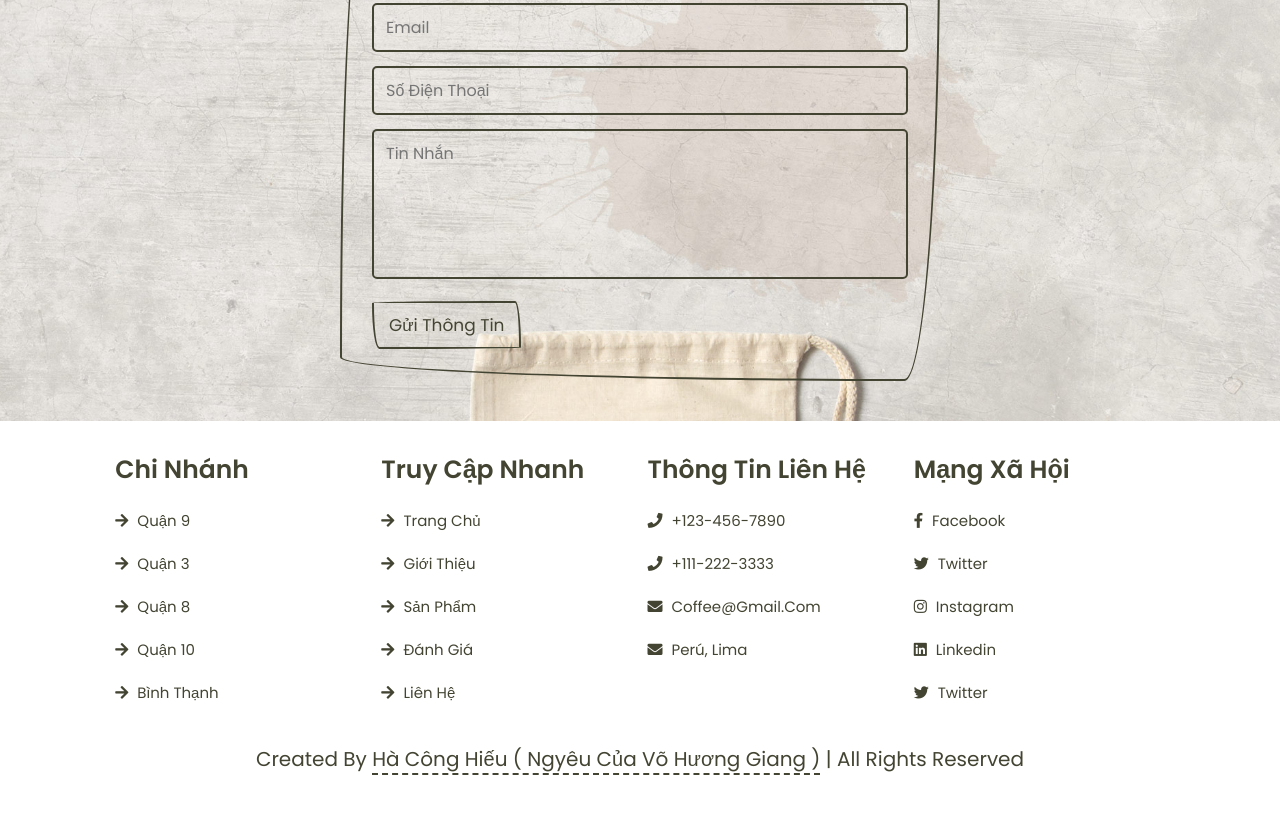
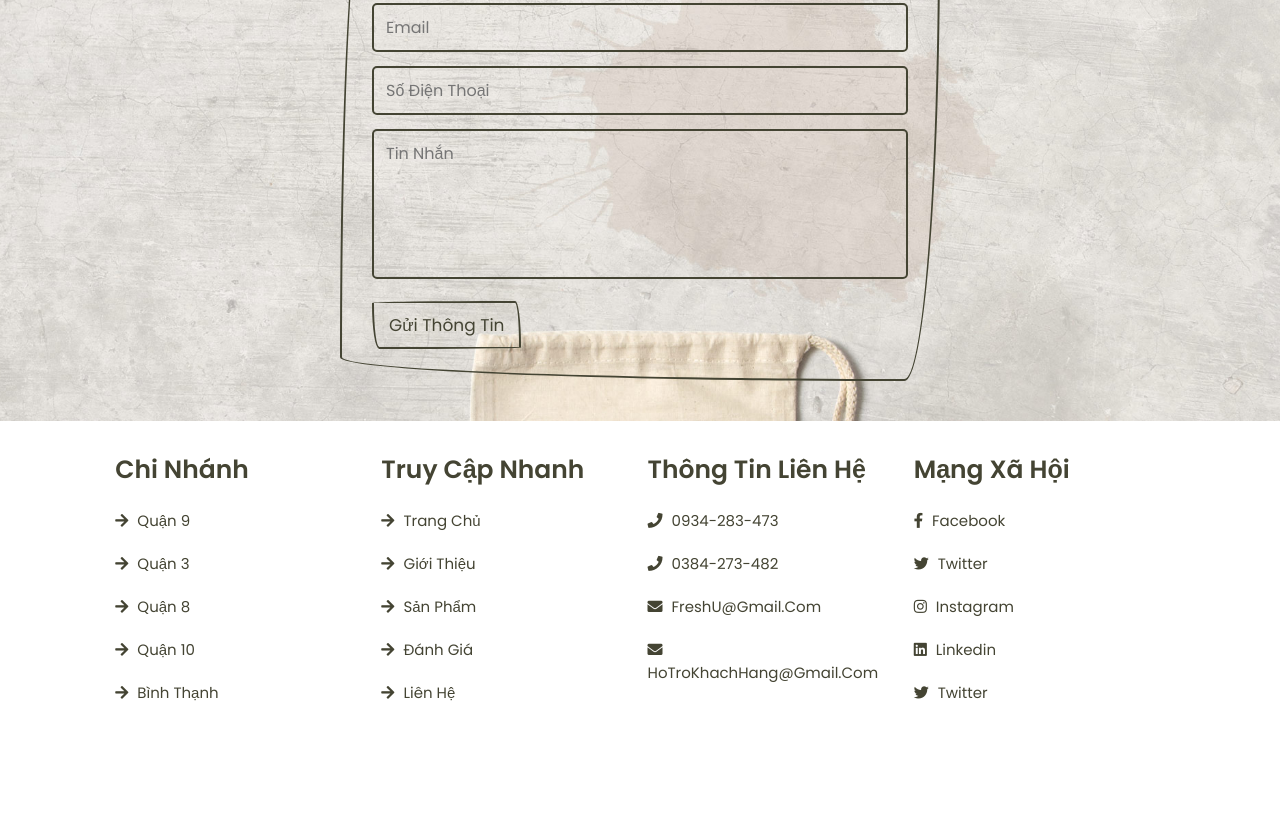
Before and after one commit to Ambrose47/su, a plain HTML site: page index.html in a window 1280 px wide. Shown: the part 3834-4648 px from the top of the page. After the commit the page ends 4568 px from the top, so only its background shows below. Drawn offline with nearby package versions, Linux system fonts and the light colour scheme.

Commit message:
fix-info

```diff
--- a/index.html
+++ b/index.html
@@ -322,10 +322,10 @@
 
         <div class="box">
           <h3>Thông tin liên hệ</h3>
-          <a href="#"><i class="fas fa-phone"></i> +123-456-7890</a>
-          <a href="#"><i class="fas fa-phone"></i> +111-222-3333</a>
-          <a href="#"><i class="fas fa-envelope"></i> coffee@gmail.com</a>
-          <a href="#"><i class="fas fa-envelope"></i> Perú, Lima</a>
+          <a href="#"><i class="fas fa-phone"></i> 0934-283-473</a>
+          <a href="#"><i class="fas fa-phone"></i> 0384-273-482</a>
+          <a href="#"><i class="fas fa-envelope"></i> freshU@gmail.com</a>
+          <a href="#"><i class="fas fa-envelope"></i> HoTroKhachHang@gmail.com</a>
         </div>
 
         <div class="box">
@@ -338,9 +338,9 @@
         </div>
       </div>
 
-      <div class="credit">
+      <!-- <div class="credit">
         created by <span>Hà Công Hiếu ( Ngyêu của Võ Hương Giang )</span> | all rights reserved
-      </div>
+      </div> -->
     </section>
 
     <!-- SWIPER -->
```
